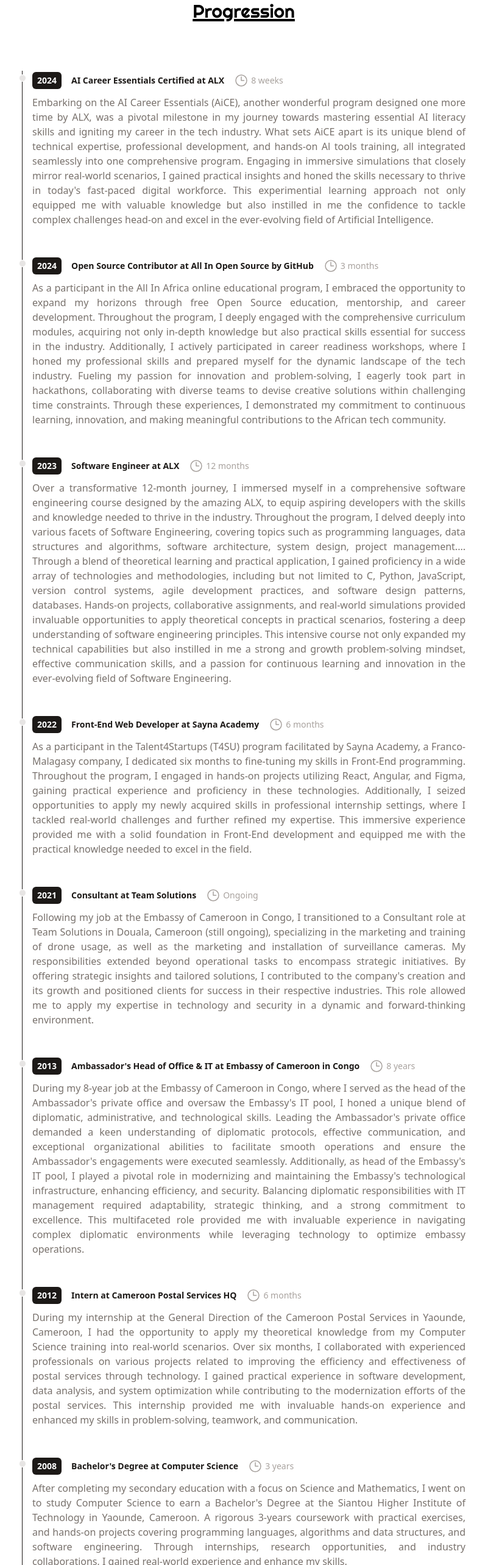
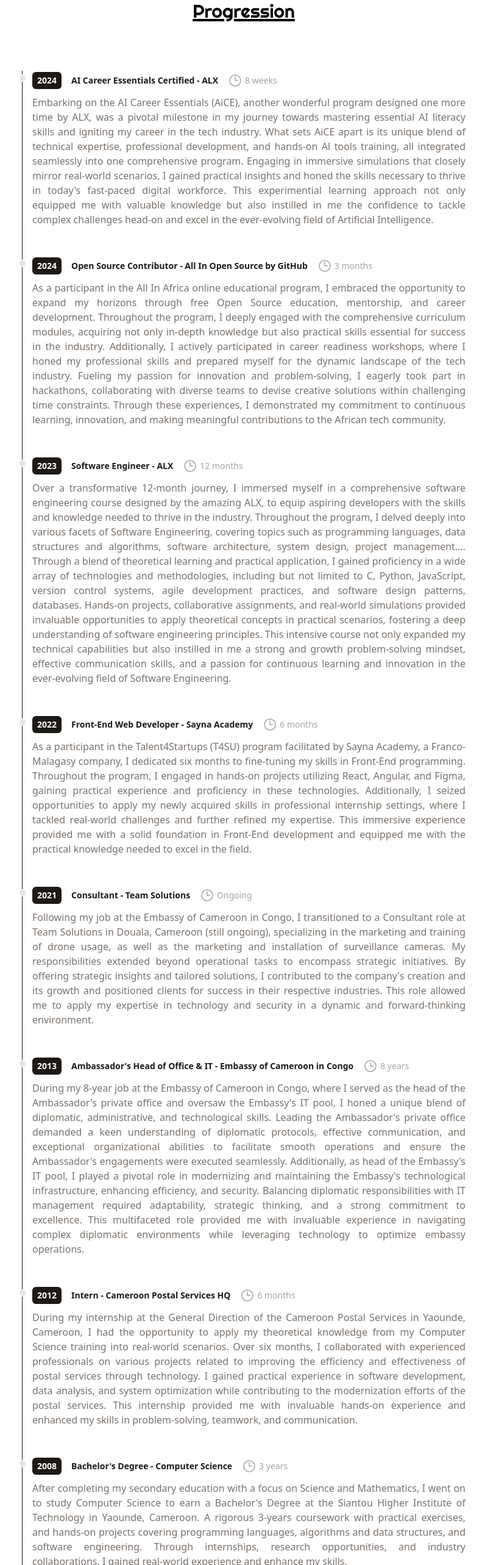
Before and after one commit to tonybnya/portfolio, a React (Vite) app: page / in a window 1280 px wide. Shown: the part 1400-3966 px from the top of the page at 61% size, without its empty margins (240-1036 px from the left). Built offline with nearby package versions, Linux system fonts and the light colour scheme.

Commit message:
change some text

```diff
--- a/src/data/progression.js
+++ b/src/data/progression.js
@@ -1,35 +1,35 @@
 const progression = [
   {
     year: "2024",
-    milestone: "AI Career Essentials Certified at ALX",
+    milestone: "AI Career Essentials Certified - ALX",
     duration: "8 weeks",
     details:
       "Embarking on the AI Career Essentials (AiCE), another wonderful program designed one more time by ALX, was a pivotal milestone in my journey towards mastering essential AI literacy skills and igniting my career in the tech industry. What sets AiCE apart is its unique blend of technical expertise, professional development, and hands-on Al tools training, all integrated seamlessly into one comprehensive program. Engaging in immersive simulations that closely mirror real-world scenarios, I gained practical insights and honed the skills necessary to thrive in today's fast-paced digital workforce. This experimential learning approach not only equipped me with valuable knowledge but also instilled in me the confidence to tackle complex challenges head-on and excel in the ever-evolving field of Artificial Intelligence.",
   },
   {
     year: "2024",
-    milestone: "Open Source Contributor at All In Open Source by GitHub",
+    milestone: "Open Source Contributor - All In Open Source by GitHub",
     duration: "3 months",
     details:
       "As a participant in the All In Africa online educational program, I embraced the opportunity to expand my horizons through free Open Source education, mentorship, and career development. Throughout the program, I deeply engaged with the comprehensive curriculum modules, acquiring not only in-depth knowledge but also practical skills essential for success in the industry. Additionally, I actively participated in career readiness workshops, where I honed my professional skills and prepared myself for the dynamic landscape of the tech industry. Fueling my passion for innovation and problem-solving, I eagerly took part in hackathons, collaborating with diverse teams to devise creative solutions within challenging time constraints. Through these experiences, I demonstrated my commitment to continuous learning, innovation, and making meaningful contributions to the African tech community.",
   },
   {
     year: "2023",
-    milestone: "Software Engineer at ALX",
+    milestone: "Software Engineer - ALX",
     duration: "12 months",
     details:
       "Over a transformative 12-month journey, I immersed myself in a comprehensive software engineering course designed by the amazing ALX, to equip aspiring developers with the skills and knowledge needed to thrive in the industry. Throughout the program, I delved deeply into various facets of Software Engineering, covering topics such as programming languages, data structures and algorithms, software architecture, system design, project management.... Through a blend of theoretical learning and practical application, I gained proficiency in a wide array of technologies and methodologies, including but not limited to C, Python, JavaScript, version control systems, agile development practices, and software design patterns, databases. Hands-on projects, collaborative assignments, and real-world simulations provided invaluable opportunities to apply theoretical concepts in practical scenarios, fostering a deep understanding of software engineering principles. This intensive course not only expanded my technical capabilities but also instilled in me a strong and growth problem-solving mindset, effective communication skills, and a passion for continuous learning and innovation in the ever-evolving field of Software Engineering.",
   },
   {
     year: "2022",
-    milestone: "Front-End Web Developer at Sayna Academy",
+    milestone: "Front-End Web Developer - Sayna Academy",
     duration: "6 months",
     details:
       "As a participant in the Talent4Startups (T4SU) program facilitated by Sayna Academy, a Franco-Malagasy company, I dedicated six months to fine-tuning my skills in Front-End programming. Throughout the program, I engaged in hands-on projects utilizing React, Angular, and Figma, gaining practical experience and proficiency in these technologies. Additionally, I seized opportunities to apply my newly acquired skills in professional internship settings, where I tackled real-world challenges and further refined my expertise. This immersive experience provided me with a solid foundation in Front-End development and equipped me with the practical knowledge needed to excel in the field.",
   },
   {
     year: "2021",
-    milestone: "Consultant at Team Solutions",
+    milestone: "Consultant - Team Solutions",
     duration: "Ongoing",
     details:
       "Following my job at the Embassy of Cameroon in Congo, I transitioned to a Consultant role at Team Solutions in Douala, Cameroon (still ongoing), specializing in the marketing and training of drone usage, as well as the marketing and installation of surveillance cameras. My responsibilities extended beyond operational tasks to encompass strategic initiatives. By offering strategic insights and tailored solutions, I contributed to the company's creation and its growth and positioned clients for success in their respective industries. This role allowed me to apply my expertise in technology and security in a dynamic and forward-thinking environment.",
@@ -37,21 +37,21 @@
   {
     year: "2013",
     milestone:
-      "Ambassador's Head of Office & IT at Embassy of Cameroon in Congo",
+      "Ambassador's Head of Office & IT - Embassy of Cameroon in Congo",
     duration: "8 years",
     details:
       "During my 8-year job at the Embassy of Cameroon in Congo, where I served as the head of the Ambassador's private office and oversaw the Embassy's IT pool, I honed a unique blend of diplomatic, administrative, and technological skills. Leading the Ambassador's private office demanded a keen understanding of diplomatic protocols, effective communication, and exceptional organizational abilities to facilitate smooth operations and ensure the Ambassador's engagements were executed seamlessly. Additionally, as head of the Embassy's IT pool, I played a pivotal role in modernizing and maintaining the Embassy's technological infrastructure, enhancing efficiency, and security. Balancing diplomatic responsibilities with IT management required adaptability, strategic thinking, and a strong commitment to excellence. This multifaceted role provided me with invaluable experience in navigating complex diplomatic environments while leveraging technology to optimize embassy operations.",
   },
   {
     year: "2012",
-    milestone: "Intern at Cameroon Postal Services HQ",
+    milestone: "Intern - Cameroon Postal Services HQ",
     duration: "6 months",
     details:
       "During my internship at the General Direction of the Cameroon Postal Services in Yaounde, Cameroon, I had the opportunity to apply my theoretical knowledge from my Computer Science training into real-world scenarios. Over six months, I collaborated with experienced professionals on various projects related to improving the efficiency and effectiveness of postal services through technology. I gained practical experience in software development, data analysis, and system optimization while contributing to the modernization efforts of the postal services. This internship provided me with invaluable hands-on experience and enhanced my skills in problem-solving, teamwork, and communication.",
   },
   {
     year: "2008",
-    milestone: "Bachelor's Degree at Computer Science",
+    milestone: "Bachelor's Degree - Computer Science",
     duration: "3 years",
     details:
       "After completing my secondary education with a focus on Science and Mathematics, I went on to study Computer Science to earn a Bachelor's Degree at the Siantou Higher Institute of Technology in Yaounde, Cameroon. A rigorous 3-years coursework with practical exercises, and hands-on projects covering programming languages, algorithms and data structures, and software engineering. Through internships, research opportunities, and industry collaborations, I gained real-world experience and enhance my skills.",
```
